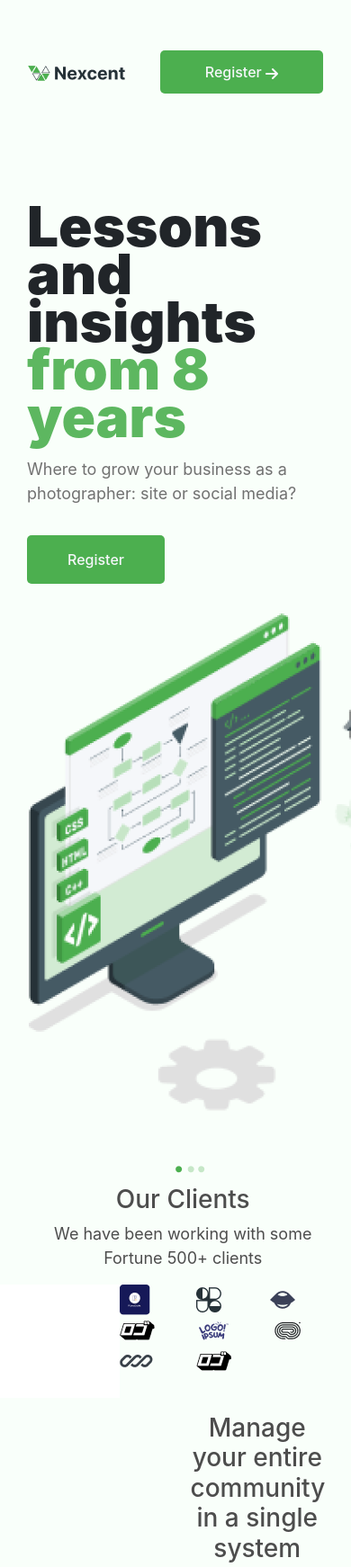
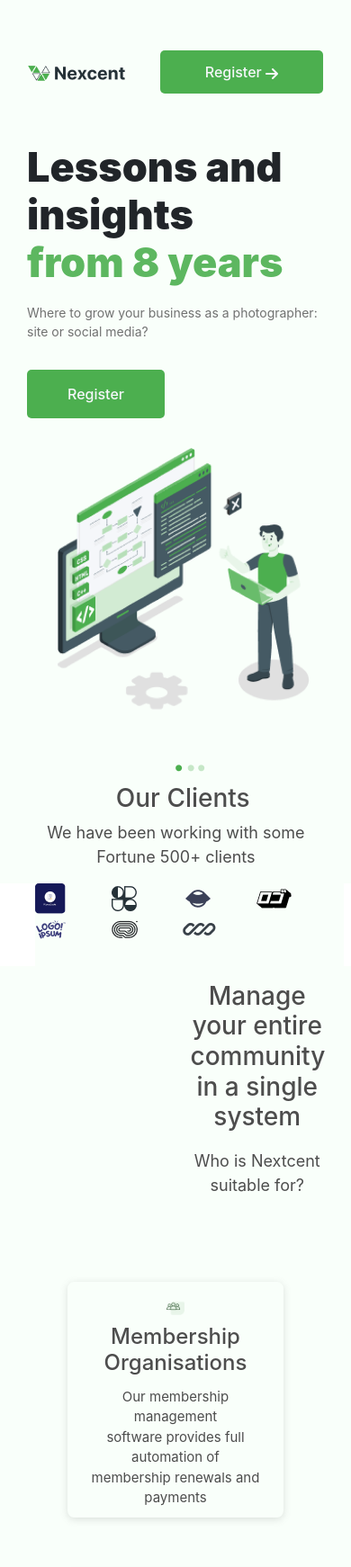
Before and after one commit to kmgmedia/Nexcent, a plain HTML site: page index.html in a window 390 px wide. Shown: the top 1742 px of the page at 90% size. Drawn offline with nearby package versions, Linux system fonts and the light colour scheme.

Commit message:
adding media

```diff
--- a/index.html
+++ b/index.html
@@ -41,8 +41,6 @@
 
 </head>
 <body class="bg-color">
-
-
     <section>
         <div class="row">
             <div class="col-sm-12 col-md-12 col-lg-1"></div>
@@ -188,13 +186,6 @@
                 <img src="images/Logo(5).png">
             </div>
         </div>
-            <div class="mr-4">
-
-                <div
-                    class="logo">
-                    <img src="images/Logo(6).png">
-                </div>
-            </div>
     </div>
     </section>
 
@@ -538,33 +529,11 @@
     <!-- Section: Social media -->
         <section class="d-flex justify-content-center justify-content-lg-between p-4">
 
-        <!-- Right -->
-        <!-- <div>
-            <a href="" class="me-4 link-secondary">
-            <i class="fab fa-facebook-f"></i>
-            </a>
-            <a href="" class="me-4 link-secondary">
-            <i class="fab fa-twitter"></i>
-            </a>
-            <a href="" class="me-4 link-secondary">
-            <i class="fab fa-google"></i>
-            </a>
-            <a href="" class="me-4 link-secondary">
-            <i class="fab fa-instagram"></i>
-            </a>
-            <a href="" class="me-4 link-secondary">
-            <i class="fab fa-linkedin"></i>
-            </a>
-            <a href="" class="me-4 link-secondary">
-            <i class="fab fa-github"></i>
-            </a>
-        </div> -->
-        <!-- Right -->
         </section>
         <!-- Section: Social media -->
 
         <!-- Section: Links  -->
-        <section class="">
+        <section class="all-right">
         <div class="container text-left text-md-start mt-5">
             <!-- Grid row -->
             <div class="row mt-3">
@@ -588,7 +557,7 @@
                 Company
                 </h6>
                 <p>
-                <a href="#!" class="text-reset">Anout us</a>
+                <a href="#!" class="text-reset">About us</a>
                 </p>
                 <p>
                 <a href="#!" class="text-reset">Blog</a>
--- a/style.css
+++ b/style.css
@@ -73,7 +73,7 @@ animation: fadeIn 5s infinite;
 
 .main-img img {
     padding: 10% 5% 10% 0%;
-
+    transform: scale(1);
 }
 
 .nav-link {
@@ -94,6 +94,7 @@ animation: fadeIn 5s infinite;
     font-size: 16px;
     font-weight: 500;
     padding: 12px 50px;
+    transition-duration: 2S;
 }
 
 .btn-register {
@@ -187,6 +188,7 @@ animation: fadeIn 5s infinite;
 
 
 .card-im {
+    border-radius: 3%;
     box-shadow: rgba(99, 99, 99, 0.2) 0px 2px 8px 0px;
     margin: 30px 30px;
 }
@@ -203,6 +205,7 @@ animation: fadeIn 5s infinite;
 .card-im:hover, .card-im:focus {
     background-color: #4CAF4F;
     color: #F5F7FA;
+    border-radius: 3%;
 }
 
 /* <!-- END OF MEMBERSHIP SESSION --> */
@@ -405,6 +408,44 @@ animation: fadeIn 5s infinite;
 
 .last-footer {
     background-color: #263238;
+    padding-bottom: 4%;
+}
+
+.container {
+    background-color: none;
 }
 
 /* <!-- END OF LAST FOOTER --> */
+
+
+
+@media screen and (max-width: 1180px) {
+
+    .maintext h1 {
+        font-size: 45px;
+        margin-top: -20%;
+    }
+
+    .maintext p {
+        margin-top: -4;
+        font-size: 14px;
+    }
+
+    .main-img img {
+        width: 100%;
+        padding-left: 10%;
+    }
+
+    .our-clients h1 {
+        text-align: center;
+    }
+
+    .our-clients p {
+        padding-right: 5%;
+    }
+
+    .companies-logo {
+        padding-left: 10%;
+        margin-right: 2%;
+    }
+}
```
